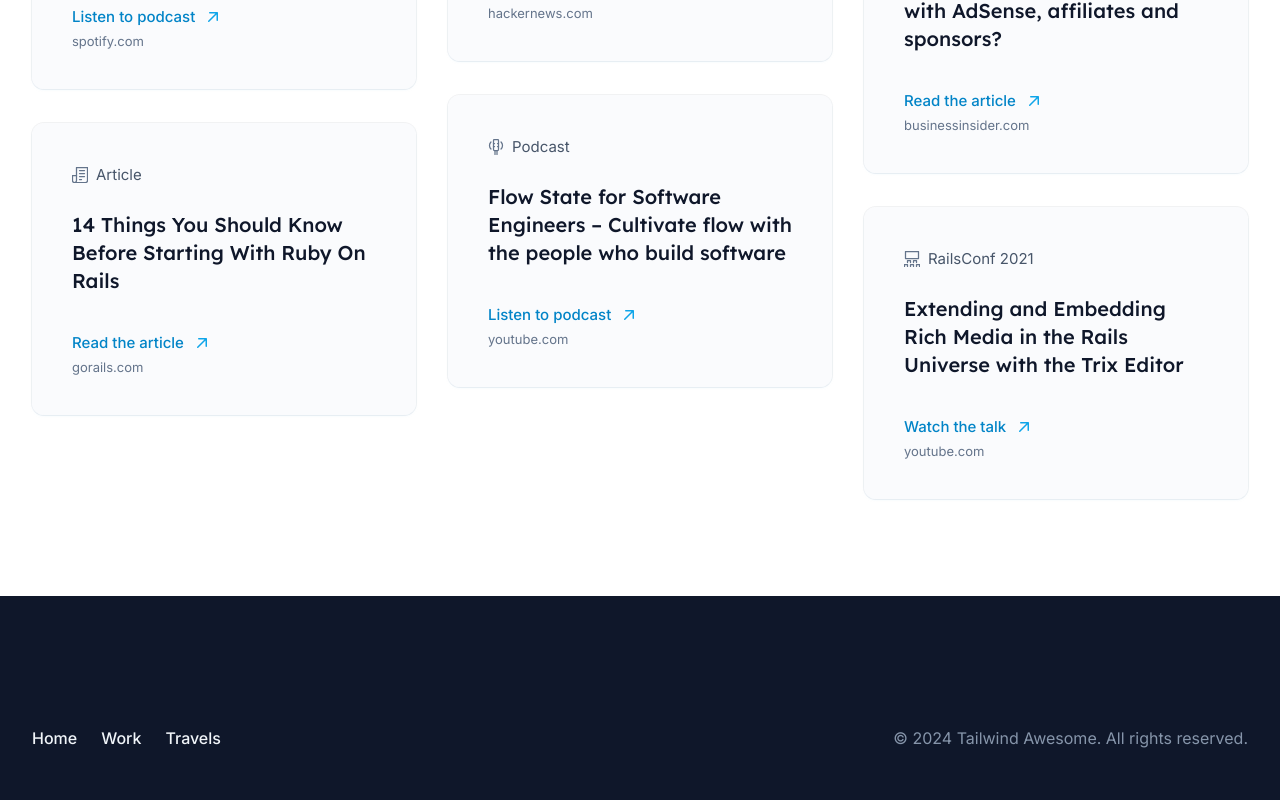
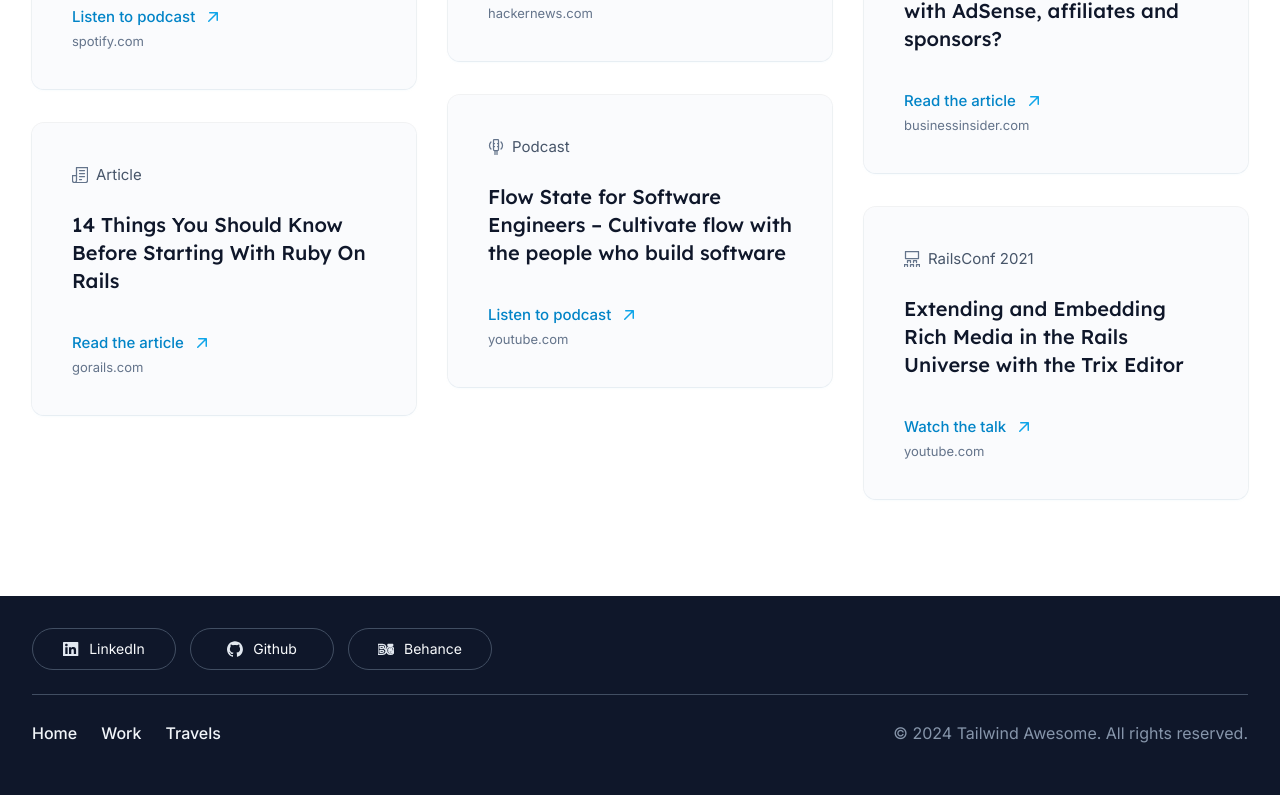
Before and after one commit to fcyen/fcyen.github.io, a Next.js app: page /about234 in a window 1280 px wide. Shown: the part 5820-6620 px from the top of the page. Built offline with nearby package versions, Linux system fonts and the light colour scheme.

Commit message:
Update social links

```diff
--- a/src/components/Footer.js
+++ b/src/components/Footer.js
@@ -2,16 +2,12 @@ import Link from "next/link";
 import Image from "next/image";
 import clsx from "clsx";
 
-import { Button } from "./Button";
 import { Container } from "./Container";
 import newsletterBg from "@/images/newsletter-bg.png";
 import {
-  DribbbleIcon,
-  InstagramIcon,
-  TwitterIcon,
   LinkedInIcon,
   GitHubIcon,
-  EmailIcon,
+  BehanceIcon,
 } from "./SocialIcons";
 
 export const pageLinks = [
@@ -25,41 +21,26 @@ export const pageLinks = [
 
 const socialLinks = [
   {
-    label: "Email me",
-    icon: EmailIcon,
-    href: "#",
-  },
-  {
-    label: "Dribbble",
-    icon: DribbbleIcon,
-    href: "#",
-  },
-  {
-    label: "Instagram",
-    icon: InstagramIcon,
-    href: "#",
-  },
-  {
-    label: "Twitter",
-    icon: TwitterIcon,
-    href: "#",
-  },
-  {
     label: "LinkedIn",
     icon: LinkedInIcon,
-    href: "#",
+    href: "https://www.linkedin.com/in/foo-ching-yen/",
   },
   {
     label: "Github",
     icon: GitHubIcon,
-    href: "#",
+    href: "https://github.com/fcyen",
   },
+  {
+    label: "Behance",
+    icon: BehanceIcon,
+    href: "https://www.behance.net/ching_yen",
+  }
 ];
 
 function SocialLink({ icon: Icon, label, ...props }) {
   return (
     <Link
-      className="flex items-center justify-center gap-2.5 rounded-full border border-slate-600/90 py-2.5 text-sm text-slate-50 duration-200 ease-in-out hover:bg-slate-800 hover:text-white lg:gap-2 xl:gap-2.5"
+      className="flex col-span-2 items-center justify-center gap-2.5 rounded-full border border-slate-600/90 py-2.5 text-sm text-slate-50 duration-200 ease-in-out hover:bg-slate-800 hover:text-white lg:gap-2 xl:gap-2.5"
       {...props}
     >
       <Icon className="h-4 w-4 shrink-0 text-slate-200 duration-200 ease-in-out group-hover:fill-slate-100" />
@@ -68,10 +49,8 @@ function SocialLink({ icon: Icon, label, ...props }) {
   );
 }
 
-export function Footer({ newsletter = false }) {
-  return (
-    <section className={clsx(newsletter && "pt-12 sm:pt-16")}>
-      {newsletter && (
+function Newsletter() {
+  return(
     <div className="relative">
     <div className="absolute inset-x-0 bottom-0 h-1/2 bg-slate-900"></div>
     <div className="relative mx-auto max-w-screen-xl px-4 sm:px-6 lg:px-8">
@@ -114,59 +93,19 @@ export function Footer({ newsletter = false }) {
       </div>
     </div>
     </div>
-      )}
-      <footer className="overflow-hidden bg-slate-900 pb-8 pt-20 sm:pb-12 sm:pt-24 lg:pt-32">
+  )
+}
+
+export function Footer({ newsletter = false }) {
+  return (
+    <section className={clsx(newsletter && "pt-12 sm:pt-16")}>
+      {newsletter && <Newsletter />}
+      <footer className="overflow-hidden bg-slate-900 pb-8 pt-8 sm:pb-12">
         <Container>
           {/** Socials */}
-          {/* <div className="mx-auto grid max-w-xl items-center gap-5 lg:mx-0 lg:max-w-none lg:grid-cols-12 lg:gap-12 xl:gap-20">
-            <div className="lg:col-span-7">
-              <h3 className="text-center font-display text-4xl font-semibold text-white sm:text-5xl lg:max-w-xl lg:text-left">
-                Lets make something great together
-              </h3>
-              <div className="hidden lg:block">
-                <Button href="#" variant="primaryOnDark" className="mt-12">
-                  Book a call
-                  <svg
-                    xmlns="http://www.w3.org/2000/svg"
-                    viewBox="0 0 20 20"
-                    fill="currentColor"
-                    className="h-5 w-5"
-                  >
-                    <path
-                      fillRule="evenodd"
-                      d="M5.22 14.78a.75.75 0 001.06 0l7.22-7.22v5.69a.75.75 0 001.5 0v-7.5a.75.75 0 00-.75-.75h-7.5a.75.75 0 000 1.5h5.69l-7.22 7.22a.75.75 0 000 1.06z"
-                      clipRule="evenodd"
-                    />
-                  </svg>
-                </Button>
-              </div>
-            </div>
+          <div className="mx-auto grid max-w-xl items-center gap-5 lg:mx-0 lg:max-w-none lg:grid-cols-12 lg:gap-12 xl:gap-20">
             <div className="flex flex-col items-center lg:col-span-5 lg:items-start">
-              <p className="text-center text-lg text-slate-50 lg:max-w-sm lg:text-left">
-                Iced pumpkin ristretto irish trifecta robusta trade froth
-                affogato barista con barista cappuccino filter roast.
-              </p>
-
-              <Button
-                href="#"
-                variant="primaryOnDark"
-                className="mt-10 lg:hidden"
-              >
-                Book a call
-                <svg
-                  xmlns="http://www.w3.org/2000/svg"
-                  viewBox="0 0 20 20"
-                  fill="currentColor"
-                  className="h-5 w-5"
-                >
-                  <path
-                    fillRule="evenodd"
-                    d="M5.22 14.78a.75.75 0 001.06 0l7.22-7.22v5.69a.75.75 0 001.5 0v-7.5a.75.75 0 00-.75-.75h-7.5a.75.75 0 000 1.5h5.69l-7.22 7.22a.75.75 0 000 1.06z"
-                    clipRule="evenodd"
-                  />
-                </svg>
-              </Button>
-              <div className="mt-16 grid w-full max-w-sm grid-cols-2 gap-3.5 sm:max-w-none sm:grid-cols-3 lg:mt-8 lg:gap-2.5 xl:gap-3.5">
+              <div className="grid w-full max-w-sm grid-cols-6 gap-3.5 sm:max-w-none sm:grid-cols-6 lg:gap-2.5 xl:gap-3.5 justify-center items-center">
                 {socialLinks.map((socialLink) => (
                   <SocialLink
                     key={`footer-social-link-${socialLink.label}`}
@@ -178,7 +117,7 @@ export function Footer({ newsletter = false }) {
               </div>
             </div>
           </div>
-          <hr className="mb-6 mt-12 h-px w-full border-slate-600/90 sm:mb-10 sm:mt-16" /> */}
+          <hr className="mb-6 mt-6 h-px w-full border-slate-600/90" />
           <div className="flex flex-col items-center justify-between md:flex-row">
             <div className="flex items-center gap-6">
               {pageLinks.map((link, index) => (
--- a/src/components/SocialIcons.js
+++ b/src/components/SocialIcons.js
@@ -131,3 +131,21 @@ export function EmailIcon(props) {
     </svg>
   )
 }
+
+export function BehanceIcon(props) {
+  return (
+    <svg
+      xmlns="http://www.w3.org/2000/svg"
+      fill="none"
+      strokeWidth={2}
+      stroke="currentColor"
+      viewBox="0 0 24 24"
+      {...props}
+    >
+        <path
+          strokeLinecap="round"
+          strokeLinejoin="round"
+          d="M22 7h-7v-2h7v2zm1.726 10c-.442 1.297-2.029 3-5.101 3-3.074 0-5.564-1.729-5.564-5.675 0-3.91 2.325-5.92 5.466-5.92 3.082 0 4.964 1.782 5.375 4.426.078.506.109 1.188.095 2.14h-8.027c.13 3.211 3.483 3.312 4.588 2.029h3.168zm-7.686-4h4.965c-.105-1.547-1.136-2.219-2.477-2.219-1.466 0-2.277.768-2.488 2.219zm-9.574 6.988h-6.466v-14.967h6.953c5.476.081 5.58 5.444 2.72 6.906 3.461 1.26 3.577 8.061-3.207 8.061zm-3.466-8.988h3.584c2.508 0 2.906-3-.312-3h-3.272v3zm3.391 3h-3.391v3.016h3.341c3.055 0 2.868-3.016.05-3.016z"/>
+    </svg>
+  )
+}
```
Lines whose indentation alone changed are shown as unchanged.
